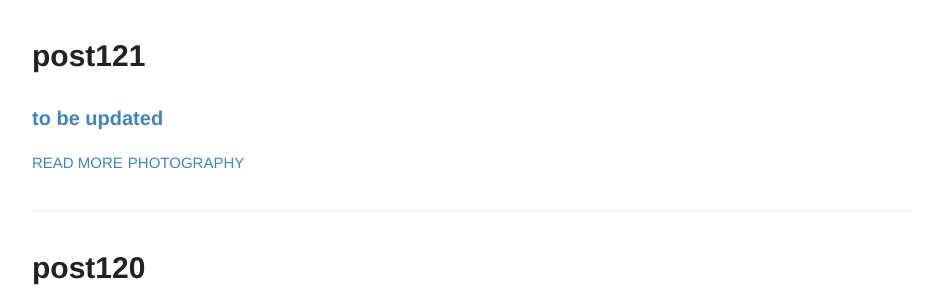
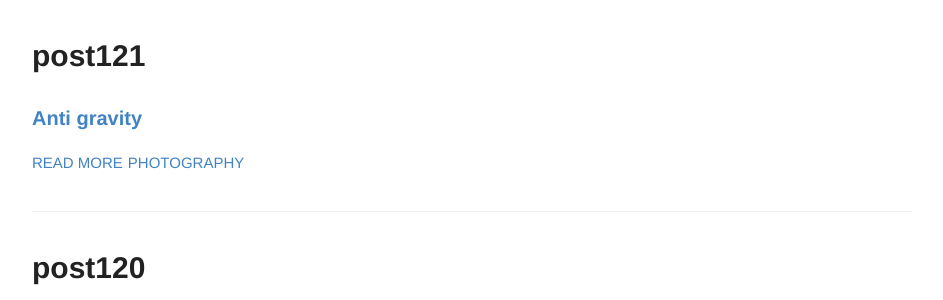
Before and after one commit to rsk/rsk.github.io, a Jekyll site: the page built from index.html, in a window 1280 px wide and 900 px high, scrolled down 1961 px. Shown: the part 153-453 px from the top of the window, without its empty margins (168-1111 px from the left). Built offline with Jekyll 4.4.1, drawn with Linux system fonts in a browser that asks for light colours.

Commit message:
Update 2020-6-06-post121.md

```diff
--- a/_posts/2020-6-06-post121.md
+++ b/_posts/2020-6-06-post121.md
@@ -2,7 +2,7 @@
 layout: post
 title: post121
 number: 121
-excerpt: to be updated
+excerpt: Anti gravity
 tags:
   - photography
 
```
